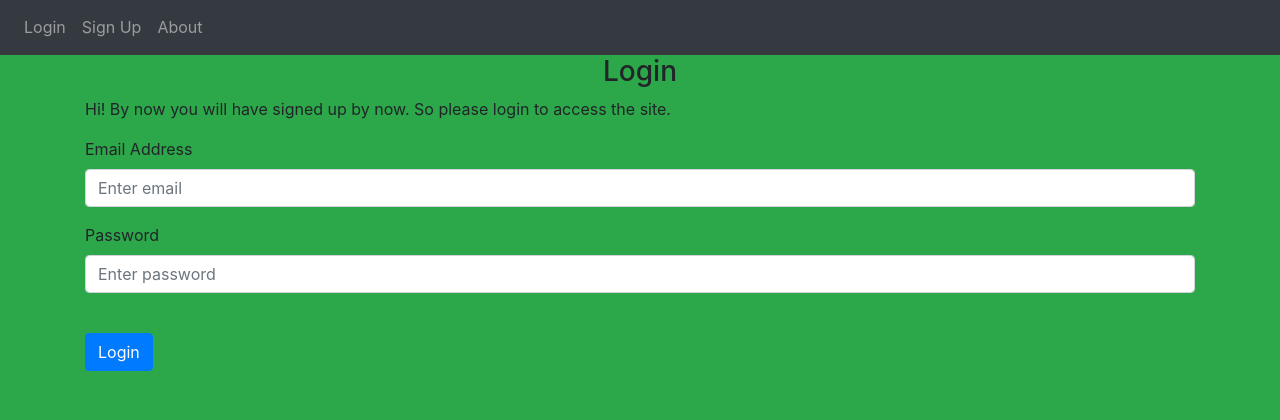
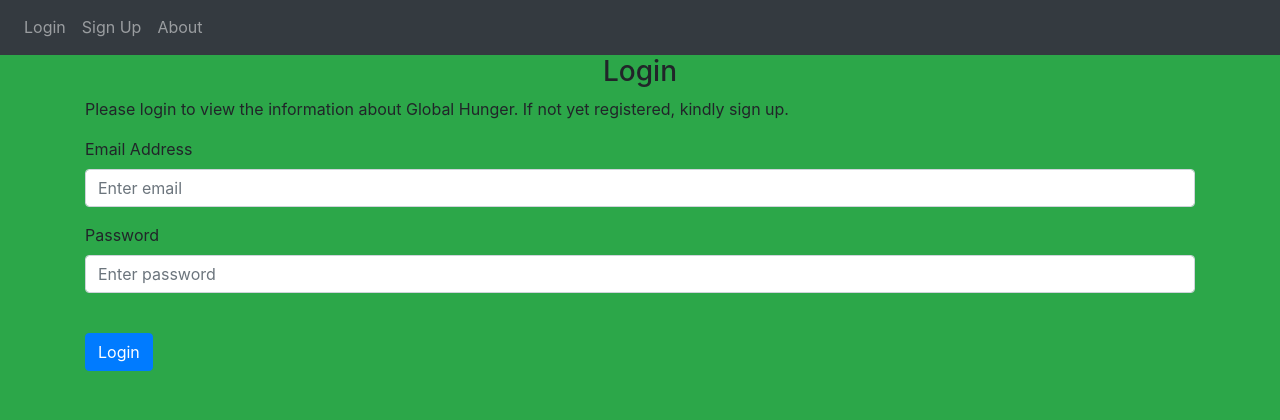
Before and after one commit to Darkx05/91906-Project, a Python web app: template website/templates/login.html in a window 1280 px wide; the page is wider, and only the part inside the window is pictured. Shown: the part 96-516 px from the top of that part. Run offline with Jinja, Linux system fonts and the light colour scheme; the template is opened without the code that fills it, so the values that code supplies are empty; some libraries are stand-ins or nearby versions.

Commit message:
Update login.html

```diff
--- a/website/templates/login.html
+++ b/website/templates/login.html
@@ -3,10 +3,11 @@
   %}
   <html lang="en">
     <body>
+    <!-- The Login form is layed out in user boxes like a form -->
     <form method="POST">
       <h3 style="text-align: center">Login</h3>
-      <p style="text-align:left"> Hi! By now you will have signed up by now.
-      So please login to access the site.</p>
+      <p style="text-align:left"> Please login to view the information about Global Hunger.
+      If not yet registered, kindly sign up.</p>
       <div class="form-group">
         <label for="email">Email Address</label>
         <input
```
